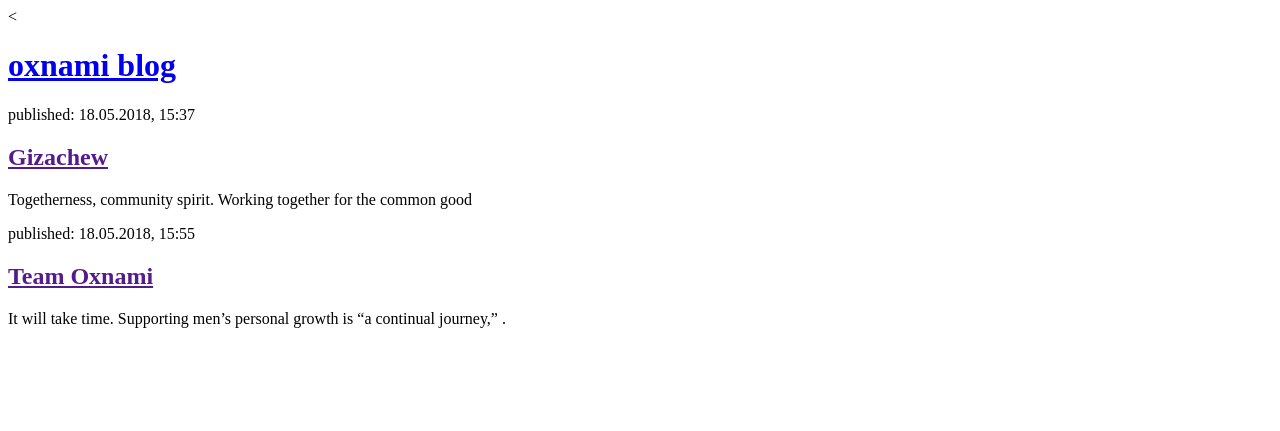
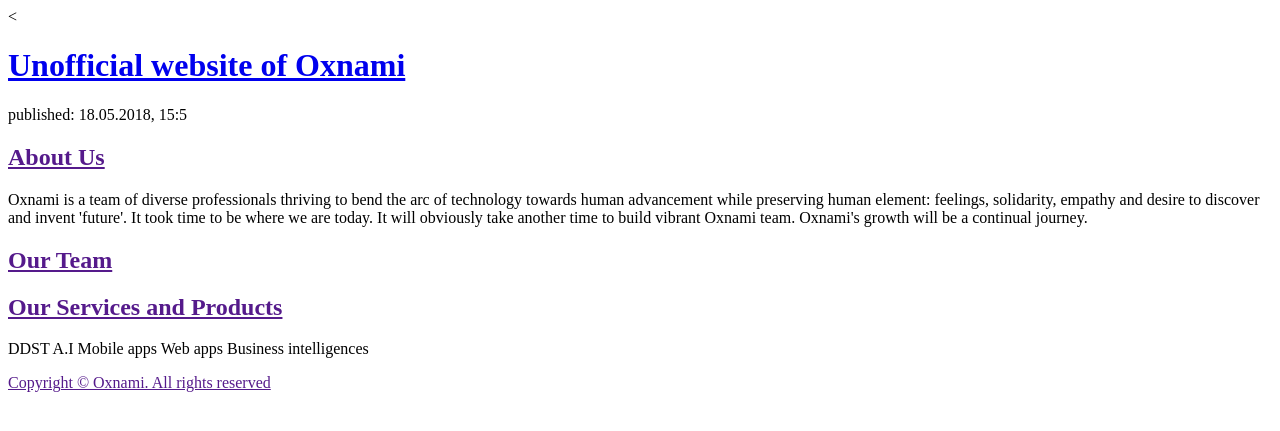
Before and after one commit to Gize1/https-github.com-gize1-my-first-blog, a Django app: template blog/templates/blog/post_list.html in a window 1280 px wide. Shown: the top 431 px of the page. Run offline with Django 3.2, Linux system fonts and the light colour scheme; the template is opened without the code that fills it, so the values that code supplies are empty.

Commit message:
My Django Girls app, first commit

```diff
--- a/blog/templates/blog/post_list.html
+++ b/blog/templates/blog/post_list.html
@@ -2,24 +2,37 @@
 <html lang="en">
 <head>
     <meta charset="UTF-8">
-    <title>Oxnami blog!</title>
+    <title>Unofficial website of Oxnami </title>
 </head>
 <body>
 <   <div>
-            <h1><a href="/">oxnami blog</a></h1>
+            <h1><a href="/">Unofficial website of Oxnami</a></h1>
+        </div>
+
+
+        <div>
+            <p> published: 18.05.2018, 15:5</p>
+            <h2><a href="">About Us</a></h2>
+            <p> Oxnami is a team of diverse professionals thriving to bend the arc of technology towards human advancement while preserving human element:
+                feelings, solidarity, empathy and desire to discover and invent 'future'. It took time to be where we are today. It will obviously take another time to build vibrant Oxnami team. Oxnami's growth will be a continual journey.
+            </p>
         </div>
 
         <div>
-            <p>published: 18.05.2018, 15:37</p>
-            <h2><a href="">Gizachew</a></h2>
-            <p>Togetherness, community spirit. Working together for the common good</p>
+            <h2><a href="">Our Team </a></h2>
+            </div>
+
+            </div>
+
+            <h2><a href="">Our Services and Products</a></h2>
+            <p>DDST
+                A.I
+            Mobile apps
+            Web apps
+            Business intelligences
+            </p>
         </div>
-
-        <div>
-            <p>published: 18.05.2018, 15:55</p>
-            <h2><a href="">Team Oxnami</a></h2>
-            <p>It will take time. Supporting men’s personal growth is “a continual journey,” .</p>
-        </div>
+</h3><a href=""">Copyright © Oxnami. All rights reserved</a><h3></h3>
 
 </body>
 </html>
--- a/mysite/urls.py
+++ b/mysite/urls.py
@@ -19,5 +19,5 @@
 
 urlpatterns = [
     url(r'^admin/', admin.site.urls),
-    url(r'blog/', include('blog.urls')),
+    url(r'', include('blog.urls')),
 ]
```
Also changed, not shown: db.sqlite3.
